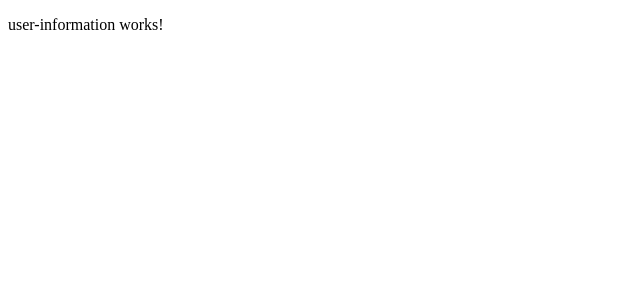
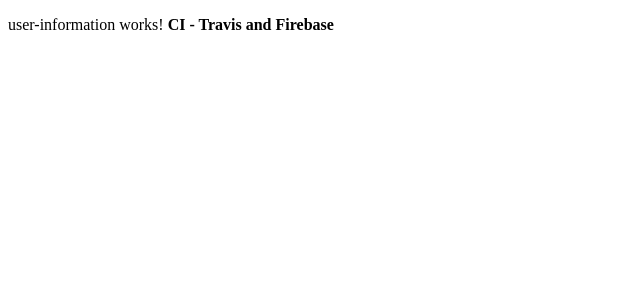
Before and after one commit to Halayem/lmt, an Angular app: page /user-information in a window 1280 px wide. Shown: the top 300 px of the page, without its empty margins (0-640 px from the left). Built offline with nearby package versions, Linux system fonts and the light colour scheme.

Commit message:
Continious Deployment on Firebase

```diff
--- a/src/app/components/user-information/user-information.component.html
+++ b/src/app/components/user-information/user-information.component.html
@@ -1 +1,5 @@
-<p>user-information works!</p>
+<p>
+    user-information works!
+    <b>CI - Travis and Firebase</b>
+
+</p>
```
Also changed, not shown: .travis.yml.
